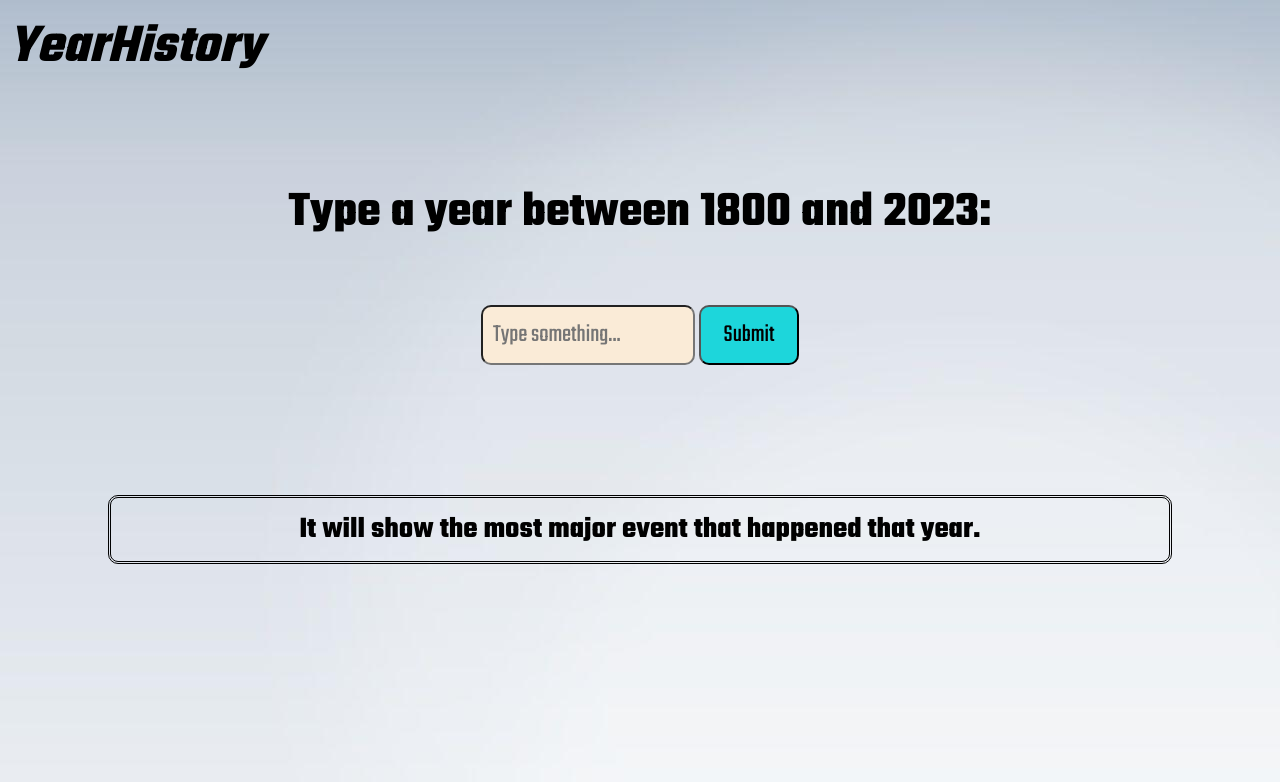
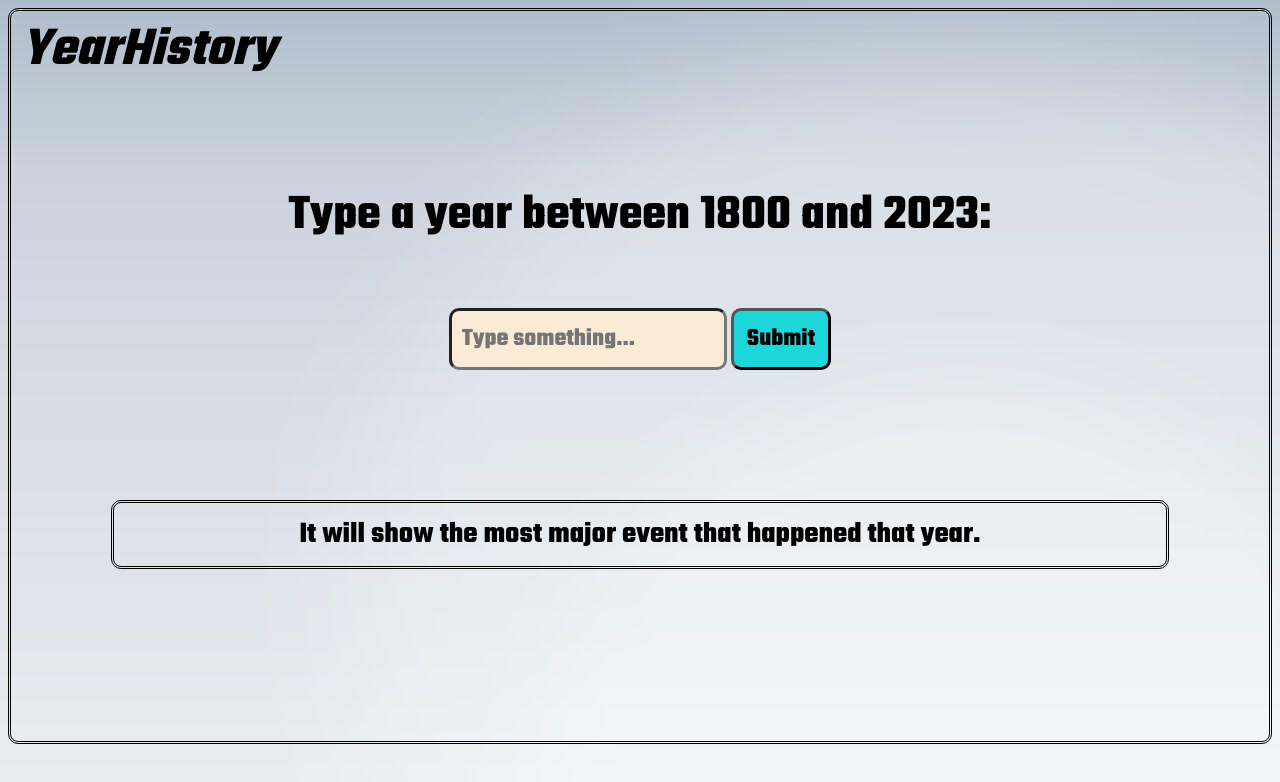
Before and after one commit to i8uyZ/YearHistory, a plain HTML site: page index.html in a window 1280 px wide. Drawn offline with Linux system fonts and the light colour scheme.

Commit message:
Update style.css

```diff
--- a/style.css
+++ b/style.css
@@ -8,6 +8,7 @@
     font-style:italic;
     font-weight:800;
     font-family: "Teko", sans-serif;
+    margin: 10px;
 }
 
 #label2{
@@ -38,6 +39,8 @@
     background-color: antiquewhite;
     border-radius: 10px;
     font-family: "Teko", sans-serif;
+    font-weight:bold ;
+    border-width: 3px;
 }
 
 #submit{
@@ -52,7 +55,8 @@
     box-shadow: inset 0 0 0 0 #3706f9;
     transition: ease-out 0.3s;
     outline:none;
-
+    font-weight:bold ;
+    border-width: 3px;
 }
 
 #submit:hover {
@@ -76,4 +80,7 @@
 #body{
 
     background-image: url(R_3.jpeg);
+    border-style:double ;
+    border-radius: 10px;
+   height: 730px;
 }
```
